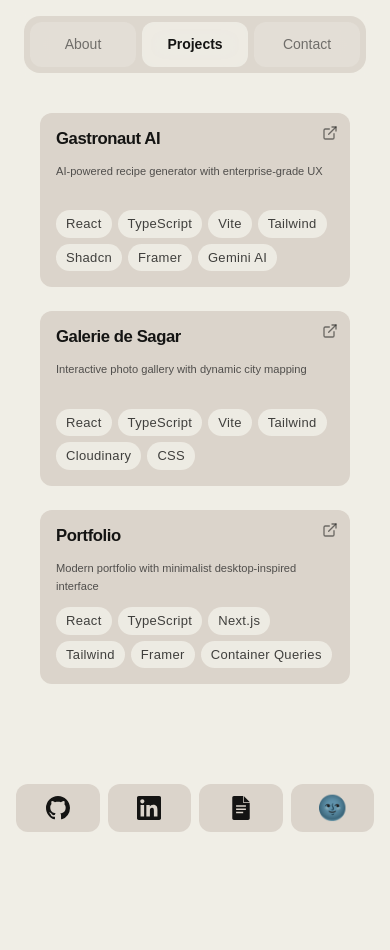
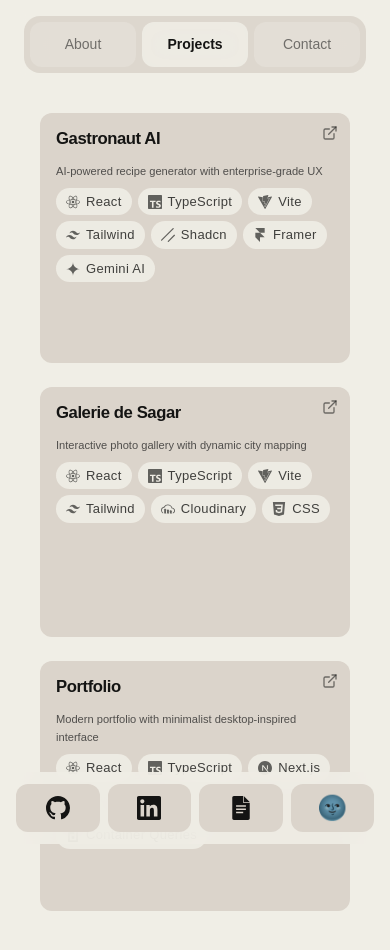
Before and after one commit to sagar-datta/portfolio, a Next.js app: page / in a window 390 px wide. Both pictures are taken after a click on the button "Projects". Shown: the top 950 px of the page. Before the commit the page ends 844 px from the top, so only its background shows below. Built offline with nearby package versions, Linux system fonts and the light colour scheme.

Commit message:
style: Improve grid item layout and responsiveness

```diff
--- a/src/components/atoms/TechStackBubble.tsx
+++ b/src/components/atoms/TechStackBubble.tsx
@@ -64,7 +64,7 @@ export const TechStackBubble = ({
         <Icon
           className={`${
             variant === "small" ? "w-3 h-3" : "w-3.5 h-3.5"
-          } hidden md:block opacity-80`}
+          } opacity-80`}
         />
       )}
       {tech}
--- a/src/components/molecules/GridItem/Content.tsx
+++ b/src/components/molecules/GridItem/Content.tsx
@@ -13,7 +13,7 @@ export const Content = ({
   techStack,
 }: ContentProps) => {
   return (
-    <div className="relative rounded-xl aspect-[16/9] transition-smooth w-full overflow-hidden hover-lift-lg bg-button-light dark:bg-button-dark p-4 [@media(hover:none)]:touch-none [@media(hover:none)]:[-webkit-tap-highlight-color:transparent] [@media(hover:none)]:active:scale-[0.98] [@media(hover:none)]:active:opacity-80 [@media(hover:none)]:transition-all [@media(hover:none)]:duration-150 [@media(hover:none)]:ease-in-out @container/card">
+    <div className="relative rounded-xl min-h-[250px] h-full transition-smooth w-full overflow-hidden hover-lift-lg bg-button-light dark:bg-button-dark p-4 [@media(hover:none)]:touch-none [@media(hover:none)]:[-webkit-tap-highlight-color:transparent] [@media(hover:none)]:active:scale-[0.98] [@media(hover:none)]:active:opacity-80 [@media(hover:none)]:transition-all [@media(hover:none)]:duration-150 [@media(hover:none)]:ease-in-out @container/card">
       <div className="flex items-center gap-1.5 absolute top-3 right-3 text-dimmed-light dark:text-dimmed-dark [@media(hover:hover)]:@[400px]/card:hidden">
         <p className="text-xs @[400px]:block hidden">Opens in new tab</p>
         <ExternalLink className="w-4 h-4" />
@@ -35,7 +35,7 @@ export const Content = ({
             ))}
           </div>
         </div>
-        <div className="hidden @[400px]/card:block absolute left-4 right-[50%] bottom-4 top-[35%] rounded-lg overflow-hidden select-none opacity-0 group-hover:opacity-100 transition-smooth">
+        <div className="hidden @[400px]/card:block absolute left-4 right-[50%] bottom-4 h-[60%] rounded-lg overflow-hidden select-none opacity-0 group-hover:opacity-100 transition-smooth">
           <ResponsiveImage
             src={imagePath}
             alt={title}
@@ -43,7 +43,7 @@ export const Content = ({
             className="transition-smooth opacity-100 scale-[0.99] group-hover:scale-100"
           />
         </div>
-        <div className="hidden @[400px]/card:flex absolute left-[55%] right-4 bottom-4 top-[35%] flex-col opacity-0 group-hover:opacity-100 transition-smooth">
+        <div className="hidden @[400px]/card:flex absolute left-[55%] right-4 bottom-4 h-[60%] flex-col opacity-0 group-hover:opacity-100 transition-smooth">
           <div className="flex flex-wrap gap-1.5 content-start">
             {techStack.map((tech: string, i: number) => (
               <TechStackBubble key={i} tech={tech} variant="small" />
```
